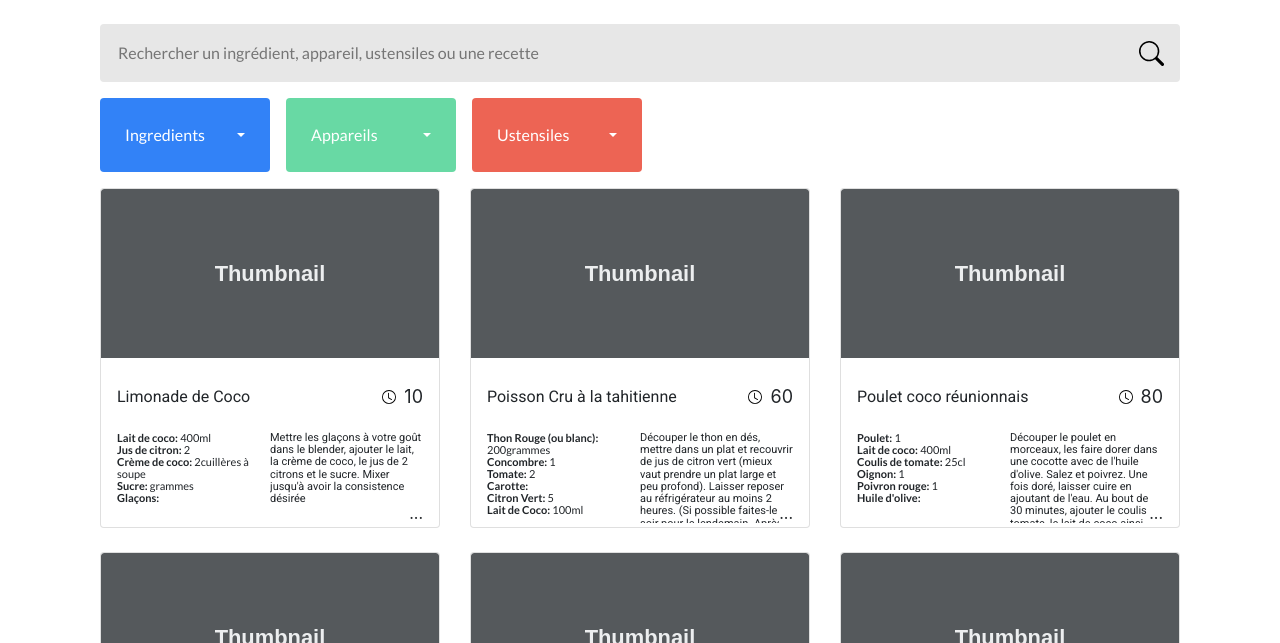
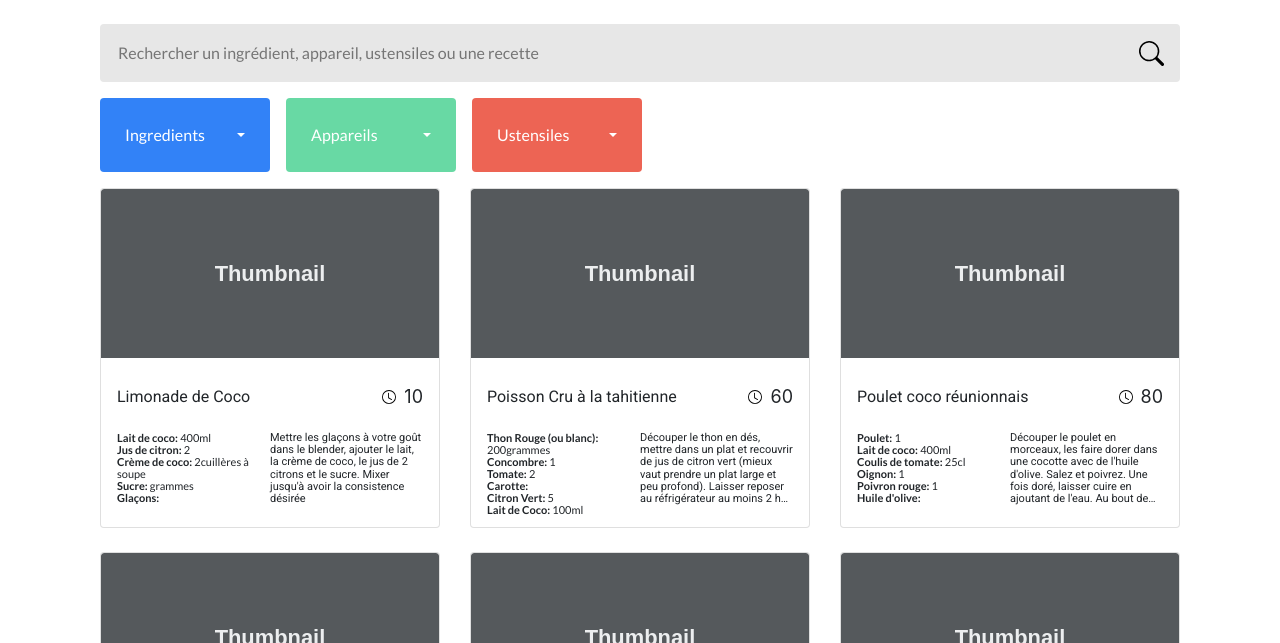
Before and after one commit to greg0r1/GregoryDernaucourt_7_02102021, a website with bundled scripts: page index.html in a window 1280 px wide. Shown: the part 157-800 px from the top of the page. Built offline with nearby package versions, Linux system fonts and the light colour scheme.

Commit message:
ellipsis article + document

```diff
--- a/assets/js/classes/Components/Article.js
+++ b/assets/js/classes/Components/Article.js
@@ -1,5 +1,15 @@
 export default class Article {
-
+    /**
+     * Render html
+     *
+     * @static
+     * @param {*} name
+     * @param {*} time
+     * @param {*} description
+     * @param {*} ingredients
+     * @returns
+     * @memberof Article
+     */
     static toString(name, time, description, ingredients) {
         const div = document.createElement('div')
         div.classList.add("col-md-4")
@@ -34,4 +44,31 @@ export default class Article {
 
         return div
     }
+
+    /**
+     * Ellipsis text overflow
+     *
+     * @static
+     * @memberof Article
+     */
+    static ellipsisTextOverflow() {
+        const textContainers = document.querySelectorAll('.recipe-description')
+        textContainers.forEach(element => {
+            const p = element.querySelector('p')
+            p.style.whiteSpace = 'nowrap';
+            const parent = p.parentNode;
+            const maxLineCount = Math.floor(parent.clientHeight / p.clientHeight);
+            const maxLineHeight = p.clientHeight * maxLineCount;
+            p.style.whiteSpace = 'normal';
+
+            if (p.clientHeight > maxLineHeight) {
+                var max = maxLineCount * p.style.lineHeight;
+                for (var i = 0; p.offsetHeight > maxLineHeight; i++) {
+                    p.innerHTML = p.textContent.slice(0, -2) + '&hellip;';
+                    i++;
+                    if (i === max) break;
+                }
+            }
+        })
+    }
 }
--- a/assets/js/classes/Controller.js
+++ b/assets/js/classes/Controller.js
@@ -25,6 +25,7 @@ export default class Controller {
             let article = Article.toString(recipes[key].name, recipes[key].time, recipes[key].description, recipes[key].ingredients)
             document.querySelector('main .row').appendChild(article)
         }).join('')
+        Article.ellipsisTextOverflow()
     }
 
     /**
--- a/assets/styles/sass/Components/_article.scss
+++ b/assets/styles/sass/Components/_article.scss
@@ -21,19 +21,11 @@
 
     p {
         text-overflow: ellipsis;
-        overflow: hidden;
+        margin-bottom: 0;
     }
 
     .recipe-description.card-text {
         position: relative;
-    }
-
-    .recipe-description.card-text:after {
-        content: "...";
-        position: absolute;
-        background-color: #FFF;
-        bottom: -2px;
-        right: 0;
     }
 
     span:first-child {
```
Also changed, not shown: assets/js/classes/Components/InputButton.js (+35 -0 lines), assets/js/classes/Components/SearchBar.js (+6 -1 lines), assets/js/classes/EventService.js (+28 -0 lines), assets/styles/css/style.css, 1 other file.
